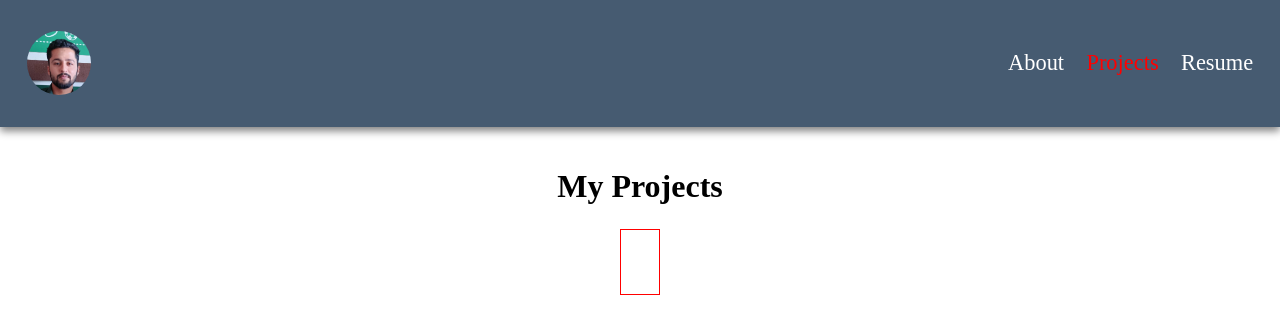
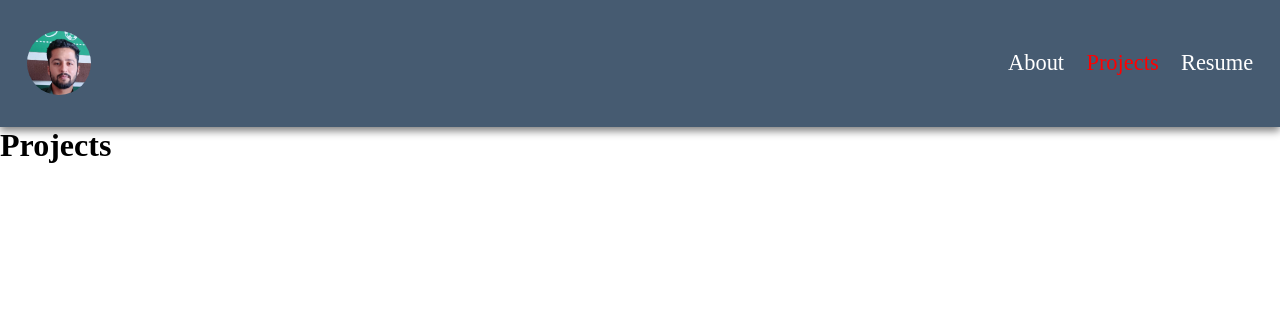
Before and after one commit to syedfaheem27/personal-portfolio, a React (Vite) app: page /projects in a window 1280 px wide. Shown: the top 334 px of the page. Built offline with nearby package versions, Linux system fonts and the light colour scheme.

Commit message:
Remove ProjectsCard component

```diff
--- a/src/pages/Projects.jsx
+++ b/src/pages/Projects.jsx
@@ -1,12 +1,8 @@
 import React from "react";
-import styles from "./Projects.module.css";
 const Projects = () => {
   return (
-    <div className={styles.container}>
-      <header>
-        <h1>My Projects</h1>
-      </header>
-      <section className={styles.projects}></section>
+    <div>
+      <h1>Projects</h1>
     </div>
   );
 };
--- a/src/pages/Projects.module.css
+++ /dev/null
@@ -1,18 +0,0 @@
-.container {
-  width: 80%;
-  max-width: 1120px;
-  margin: 2.6em auto;
-  display: flex;
-  flex-direction: column;
-  align-items: center;
-  gap: 1.5em;
-}
-.projects {
-  display: flex;
-  flex-direction: column;
-  justify-content: center;
-  align-items: center;
-  gap: 2em;
-  padding: 2em 1.2em;
-  border: 1px solid red;
-}
```
Also changed, not shown: src/components/ProjectCard.jsx (deleted, +0 -7 lines), src/components/ProjectCard.module.css (deleted).
